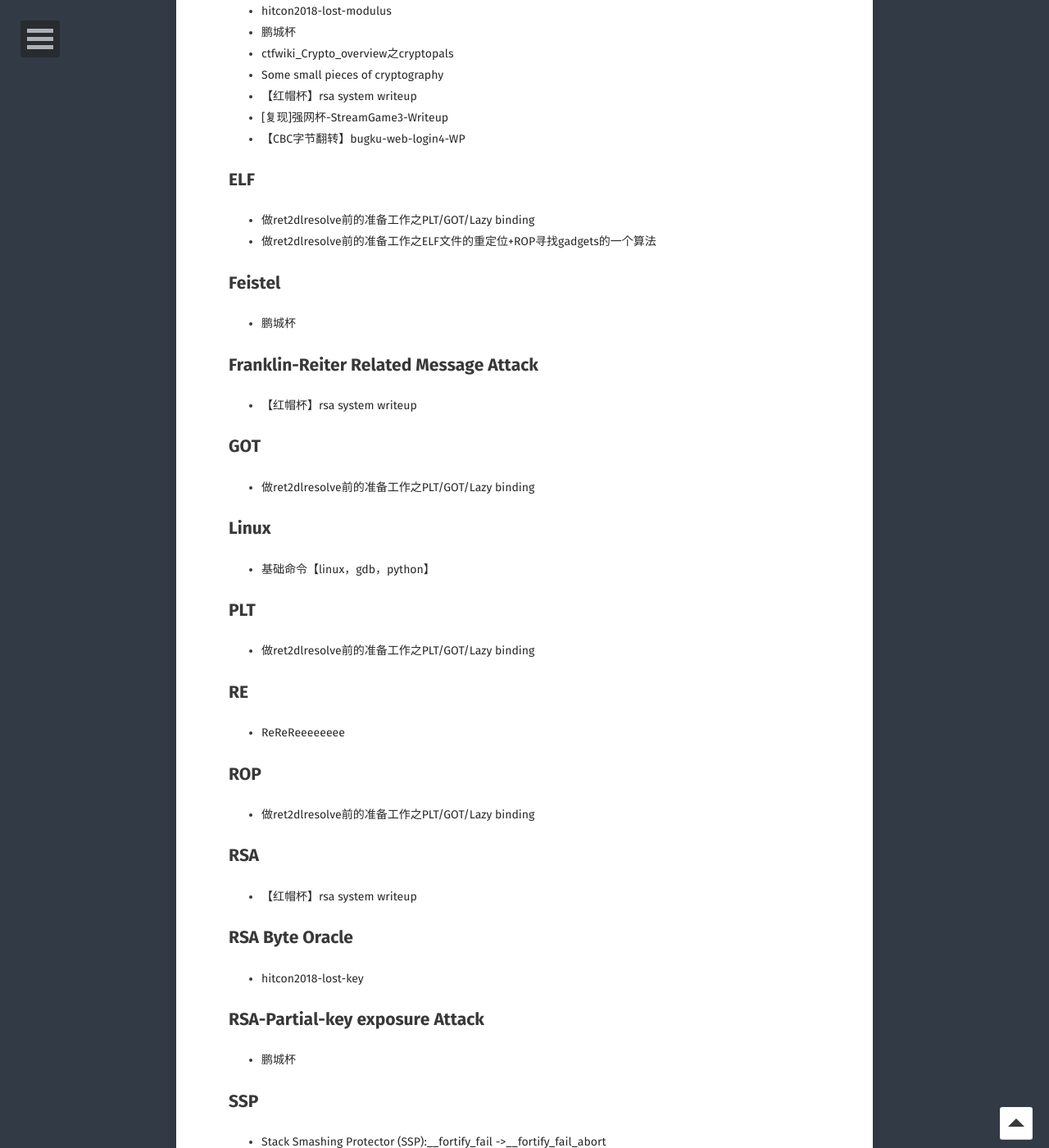
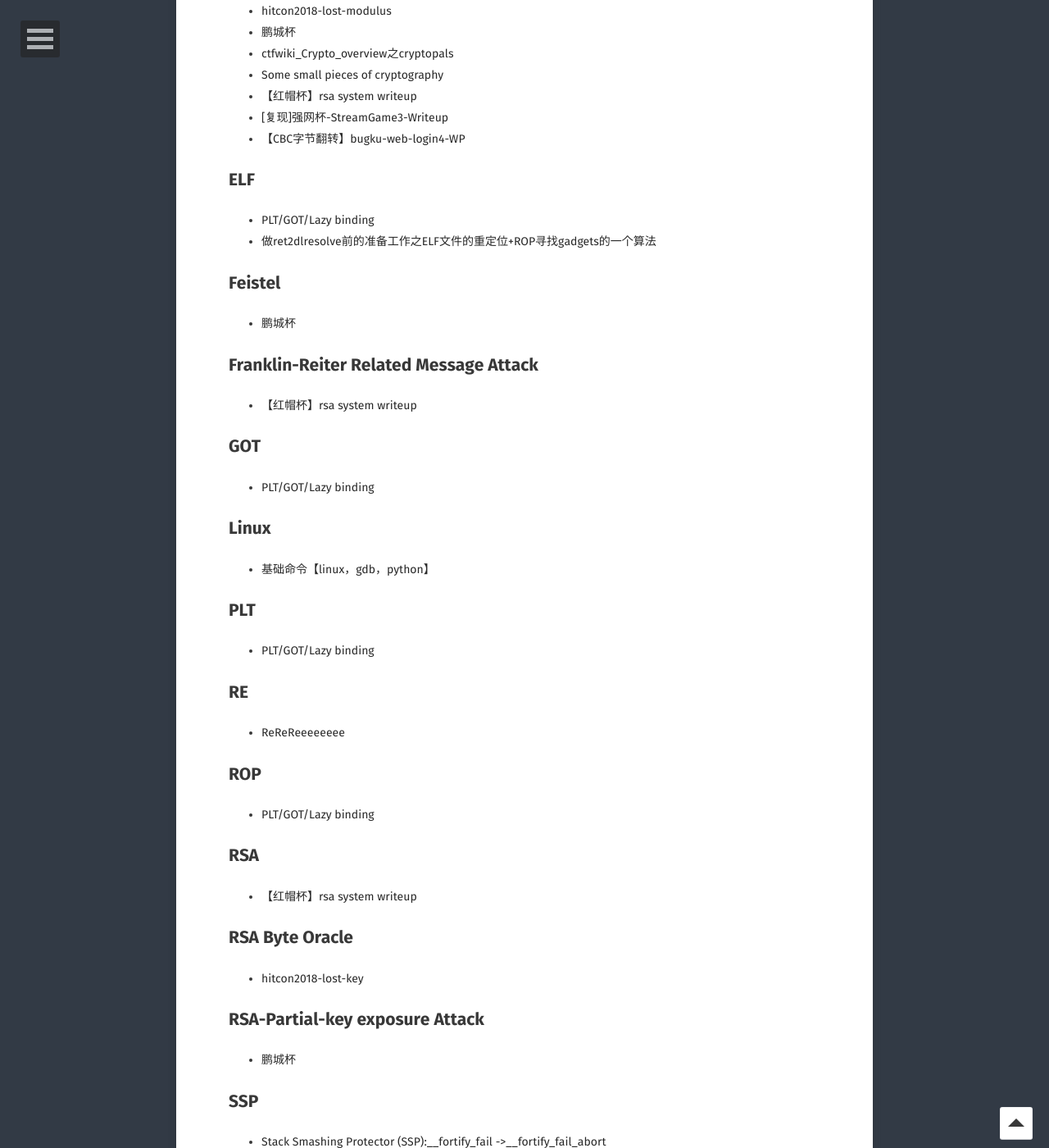
Before and after one commit to RhythmMark/RhythmMark.github.io, a Jekyll site: the page built from tags/index.html, in a window 1280 px wide and 1400 px high, scrolled down 1069 px. Shown: the whole window at 82% size. Built offline with Jekyll 4.4.1, drawn with Linux system fonts in a browser that asks for light colours; some web fonts are replaced; some of the changed text lies outside the part shown.

Commit message:
Update 2018-09-06-Lazy_binding_PLT_GOT.md

```diff
--- a/_posts/2018-09-06-Lazy_binding_PLT_GOT.md
+++ b/_posts/2018-09-06-Lazy_binding_PLT_GOT.md
@@ -1,6 +1,6 @@
 ---
 layout: post
-title: "做ret2dlresolve前的准备工作之PLT/GOT/Lazy binding"
+title: "PLT/GOT/Lazy binding"
 date: 2018-09-6
 excerpt: "我们终于知道第一次调用read的时候发生了什么"
 tags: [pwn,ELF,GOT,PLT,ROP]
```
